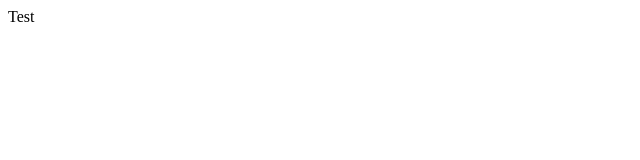
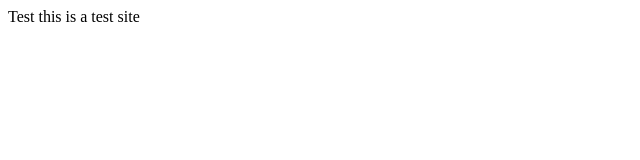
Before and after one commit to sudhir-naico/hello-world, a plain HTML site: page index.html in a window 1280 px wide. Shown: the whole page, without its empty margins (0-640 px from the left). Drawn offline with Linux system fonts and the light colour scheme.

Commit message:
updated the code in the file

```diff
--- a/index.html
+++ b/index.html
@@ -1,4 +1,5 @@
 <html>
 <Title>Test Site</Title>
 <head>Test</head>
+<body>this is a test site</body>
 </html>
```
